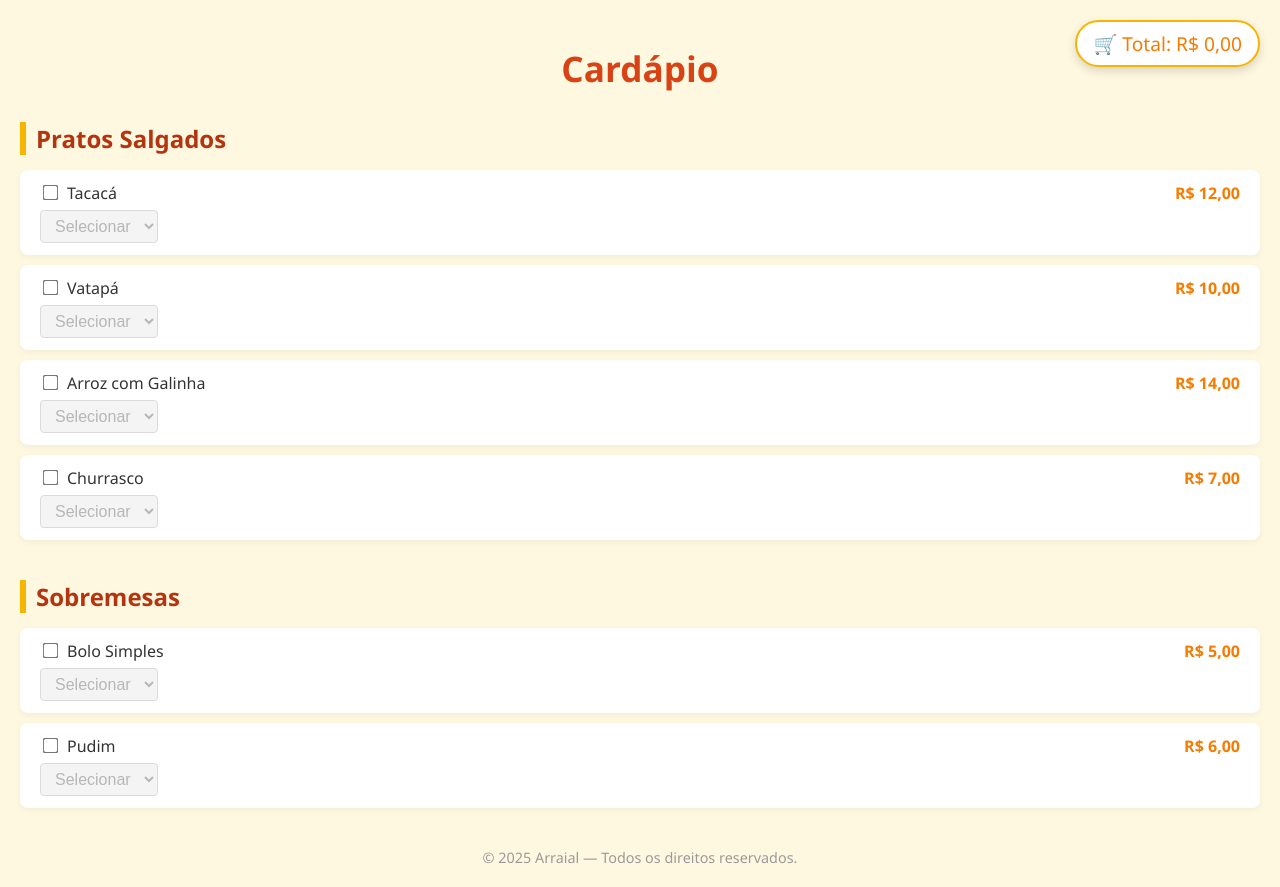
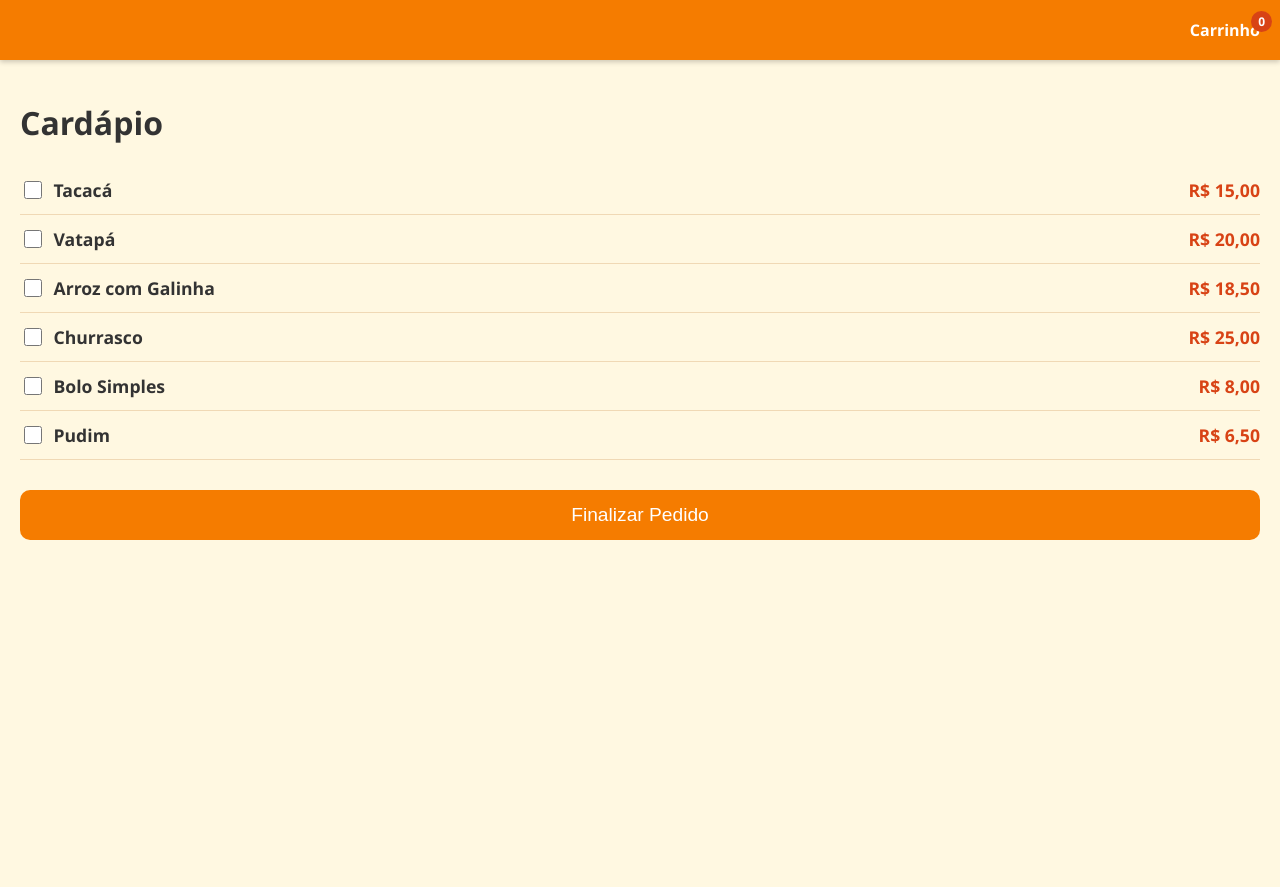
Before and after one commit to jeffersonrosario19/cardapio, a plain HTML site: page cardapio.html in a window 1280 px wide. After the commit the page ends 820 px from the top, so only its background shows below. Drawn offline with Linux system fonts and the light colour scheme.

Commit message:
Add files via upload

```diff
--- a/cardapio.html
+++ b/cardapio.html
@@ -5,310 +5,291 @@
 <meta name="viewport" content="width=device-width, initial-scale=1" />
 <title>Cardápio</title>
 <style>
-    body {
-      font-family: 'Segoe UI', sans-serif;
+  /* Reset e básicos */
+  body, html {
+    margin: 0; padding: 0; height: 100%;
+    font-family: 'Segoe UI', Tahoma, Geneva, Verdana, sans-serif;
     background: #fff8e1;
-      margin: 0;
-      padding: 20px;
     color: #333;
   }
-
-    h1 {
-      color: #d84315;
-      font-size: 2.2rem;
-      text-align: center;
-      margin-bottom: 30px;
+  header {
+    position: fixed;
+    top: 0; left: 0; right: 0;
+    background: #f57c00;
+    color: white;
+    height: 60px;
+    display: flex;
+    align-items: center;
+    justify-content: flex-end;
+    padding: 0 20px;
+    z-index: 1000;
+    box-shadow: 0 2px 5px rgba(0,0,0,0.2);
+  }
+  #carrinho {
+    cursor: pointer;
+    font-weight: bold;
+    position: relative;
+    user-select: none;
+  }
+  #contador-carrinho {
+    position: absolute;
+    top: -8px; right: -12px;
+    background: #d84315;
+    border-radius: 50%;
+    padding: 2px 7px;
+    font-size: 12px;
+    font-weight: 700;
+    color: white;
   }
 
-    .carrinho-fixo {
-      position: fixed;
-      top: 20px;
-      right: 20px;
-      font-size: 1.2rem;
-      background: #fff;
-      border: 2px solid #f8b500;
-      border-radius: 30px;
-      padding: 8px 16px;
-      color: #f57c00;
-      box-shadow: 0 4px 10px rgba(0, 0, 0, 0.15);
-      z-index: 100;
-      cursor: pointer;
-      user-select: none;
+  main {
+    padding: 80px 20px 20px;
+    height: calc(100vh - 80px);
+    overflow-y: auto;
   }
 
-    .categoria {
-      width: 100%;
-      margin-bottom: 40px;
-    }
-
-    .categoria h2 {
-      font-size: 1.5rem;
-      margin-bottom: 15px;
-      border-left: 6px solid #f8b500;
-      padding-left: 10px;
-      color: #b3340f;
-    }
-
-    ul {
+  ul#lista-produtos {
     list-style: none;
     padding: 0;
     margin: 0;
     width: 100%;
   }
 
-    li {
-      display: flex;
-      justify-content: space-between;
-      align-items: flex-start;
-      padding: 12px 20px;
-      margin-bottom: 10px;
-      background: #fff;
-      border-radius: 8px;
-      box-shadow: 0 2px 6px rgba(0, 0, 0, 0.05);
-    }
-
-    .item-info {
+  ul#lista-produtos li {
     display: flex;
     flex-direction: column;
-      align-items: flex-start;
-      flex: 1;
+    border-bottom: 1px solid #f0d9b5;
+    padding: 12px 0;
   }
 
   label {
+    cursor: pointer;
+    font-weight: 600;
+    font-size: 1.1rem;
     display: flex;
+    justify-content: space-between;
     align-items: center;
-      font-size: 1rem;
-      margin-bottom: 6px;
-      cursor: pointer;
   }
 
   input[type="checkbox"] {
-      margin-right: 10px;
-      transform: scale(1.2);
-      cursor: pointer;
+    margin-right: 12px;
+    width: 18px; height: 18px;
   }
 
-    select {
-      padding: 6px 10px;
-      border-radius: 4px;
-      border: 1px solid #ccc;
-      background: #fff;
-      font-size: 1rem;
-      cursor: pointer;
+  .info-produto {
+    display: flex;
+    justify-content: space-between;
+    width: 100%;
   }
 
-    select:disabled {
-      background: #f0f0f0;
-      color: #999;
-      cursor: not-allowed;
+  .preco-produto {
+    font-weight: 700;
+    color: #d84315;
   }
 
-    .preco {
-      font-weight: bold;
-      color: #f57c00;
-      min-width: 70px;
-      text-align: right;
-      margin-left: 15px;
-      white-space: nowrap;
+  input[type="number"] {
+    margin-top: 6px;
+    width: 60px;
+    padding: 4px 6px;
+    font-size: 1rem;
+    border-radius: 6px;
+    border: 1px solid #ccc;
+    display: none;
   }
 
-    footer {
-      text-align: center;
-      font-size: 0.9rem;
-      color: #999;
-      margin-top: 40px;
+  input[type="number"].ativo {
+    display: inline-block;
   }
 
-    @media (max-width: 480px) {
-      li {
-        flex-direction: column;
-        align-items: flex-start;
+  button#finalizar-pedido {
+    margin-top: 30px;
+    background-color: #f57c00;
+    color: white;
+    border: none;
+    padding: 14px;
+    font-size: 1.2rem;
+    border-radius: 10px;
+    cursor: pointer;
+    width: 100%;
+    transition: background-color 0.3s ease;
   }
-
-      .preco {
-        text-align: left;
-        margin-top: 10px;
-      }
+  button#finalizar-pedido:hover {
+    background-color: #d45d00;
   }
 </style>
 </head>
 <body>
 
-  <div class="carrinho-fixo" id="carrinho">🛒 Total: R$ 0,00</div>
+<header>
+  <div id="carrinho" title="Ir para Recebimento">
+    Carrinho <span id="contador-carrinho">0</span>
+  </div>
+</header>
 
+<main>
   <h1>Cardápio</h1>
-
-  <section class="categoria">
-    <h2>Pratos Salgados</h2>
-    <ul>
+  <ul id="lista-produtos">
     <li>
-        <div class="item-info">
       <label>
-            <input type="checkbox" class="item-check" />
-            Tacacá
+        <input type="checkbox" data-nome="Tacacá" data-preco="15.00" />
+        <div class="info-produto">
+          <span>Tacacá</span>
+          <span class="preco-produto">R$ 15,00</span>
+        </div>
       </label>
-          <select class="item-quantidade" data-preco="12.00" disabled>
-            <option value="0">Selecionar</option>
-            <option value="1">1 un</option>
-            <option value="2">2 un</option>
-            <option value="3">3 un</option>
-            <option value="4">4 un</option>
-            <option value="5">5 un</option>
-          </select>
+      <input type="number" min="1" max="10" value="1" />
+    </li>
+    <li>
+      <label>
+        <input type="checkbox" data-nome="Vatapá" data-preco="20.00" />
+        <div class="info-produto">
+          <span>Vatapá</span>
+          <span class="preco-produto">R$ 20,00</span>
         </div>
-        <span class="preco">R$ 12,00</span>
+      </label>
+      <input type="number" min="1" max="10" value="1" />
     </li>
-
     <li>
-        <div class="item-info">
-          <label><input type="checkbox" class="item-check" /> Vatapá</label>
-          <select class="item-quantidade" data-preco="10.00" disabled>
-            <option value="0">Selecionar</option>
-            <option value="1">1 un</option>
-            <option value="2">2 un</option>
-            <option value="3">3 un</option>
-            <option value="4">4 un</option>
-            <option value="5">5 un</option>
-          </select>
+      <label>
+        <input type="checkbox" data-nome="Arroz com Galinha" data-preco="18.50" />
+        <div class="info-produto">
+          <span>Arroz com Galinha</span>
+          <span class="preco-produto">R$ 18,50</span>
         </div>
-        <span class="preco">R$ 10,00</span>
+      </label>
+      <input type="number" min="1" max="10" value="1" />
     </li>
-
     <li>
-        <div class="item-info">
-          <label><input type="checkbox" class="item-check" /> Arroz com Galinha</label>
-          <select class="item-quantidade" data-preco="14.00" disabled>
-            <option value="0">Selecionar</option>
-            <option value="1">1 un</option>
-            <option value="2">2 un</option>
-            <option value="3">3 un</option>
-            <option value="4">4 un</option>
-          </select>
+      <label>
+        <input type="checkbox" data-nome="Churrasco" data-preco="25.00" />
+        <div class="info-produto">
+          <span>Churrasco</span>
+          <span class="preco-produto">R$ 25,00</span>
         </div>
-        <span class="preco">R$ 14,00</span>
+      </label>
+      <input type="number" min="1" max="10" value="1" />
     </li>
-
     <li>
-        <div class="item-info">
-          <label><input type="checkbox" class="item-check" /> Churrasco</label>
-          <select class="item-quantidade" data-preco="7.00" disabled>
-            <option value="0">Selecionar</option>
-            <option value="1">1 un</option>
-            <option value="2">2 un</option>
-            <option value="3">3 un</option>
-            <option value="4">4 un</option>
-          </select>
+      <label>
+        <input type="checkbox" data-nome="Bolo Simples" data-preco="8.00" />
+        <div class="info-produto">
+          <span>Bolo Simples</span>
+          <span class="preco-produto">R$ 8,00</span>
         </div>
-        <span class="preco">R$ 7,00</span>
+      </label>
+      <input type="number" min="1" max="10" value="1" />
+    </li>
+    <li>
+      <label>
+        <input type="checkbox" data-nome="Pudim" data-preco="6.50" />
+        <div class="info-produto">
+          <span>Pudim</span>
+          <span class="preco-produto">R$ 6,50</span>
+        </div>
+      </label>
+      <input type="number" min="1" max="10" value="1" />
     </li>
   </ul>
-  </section>
 
-  <section class="categoria">
-    <h2>Sobremesas</h2>
-    <ul>
-      <li>
-        <div class="item-info">
-          <label><input type="checkbox" class="item-check" /> Bolo Simples</label>
-          <select class="item-quantidade" data-preco="5.00" disabled>
-            <option value="0">Selecionar</option>
-            <option value="1">1 un</option>
-            <option value="2">2 un</option>
-            <option value="3">3 un</option>
-          </select>
-        </div>
-        <span class="preco">R$ 5,00</span>
-      </li>
-
-      <li>
-        <div class="item-info">
-          <label><input type="checkbox" class="item-check" /> Pudim</label>
-          <select class="item-quantidade" data-preco="6.00" disabled>
-            <option value="0">Selecionar</option>
-            <option value="1">1 un</option>
-            <option value="2">2 un</option>
-            <option value="3">3 un</option>
-          </select>
-        </div>
-        <span class="preco">R$ 6,00</span>
-      </li>
-    </ul>
-  </section>
-
-  <footer>
-    &copy; 2025 Arraial — Todos os direitos reservados.
-  </footer>
+  <button id="finalizar-pedido">Finalizar Pedido</button>
+</main>
 
 <script>
-    const checkboxes = document.querySelectorAll('.item-check');
-    const selects = document.querySelectorAll('.item-quantidade');
-    const carrinho = document.getElementById('carrinho');
+  const listaProdutos = document.querySelectorAll('#lista-produtos li');
+  const carrinhoContador = document.getElementById('contador-carrinho');
+  const carrinhoBtn = document.getElementById('carrinho');
+  const finalizarBtn = document.getElementById('finalizar-pedido');
 
-    function calcularTotal() {
-      let total = 0;
+  function atualizarContador() {
+    const pedido = JSON.parse(localStorage.getItem('pedido') || '[]');
+    const totalItens = pedido.reduce((acc, item) => acc + item.quantidade, 0);
+    carrinhoContador.textContent = totalItens;
+  }
 
-      selects.forEach(select => {
-        if (!select.disabled) {
-          const quantidade = parseInt(select.value);
-          const preco = parseFloat(select.dataset.preco);
-          if (!isNaN(quantidade) && quantidade > 0) {
-            total += quantidade * preco;
+  listaProdutos.forEach(li => {
+    const checkbox = li.querySelector('input[type=checkbox]');
+    const inputQtd = li.querySelector('input[type=number]');
+
+    // Mostrar input apenas quando checkbox marcado
+    checkbox.addEventListener('change', () => {
+      if (checkbox.checked) {
+        inputQtd.classList.add('ativo');
+        inputQtd.disabled = false;
+        // Já deixa 1 unidade ao ativar
+        inputQtd.value = '1';
+      } else {
+        inputQtd.classList.remove('ativo');
+        inputQtd.disabled = true;
+        inputQtd.value = '1'; // reset
       }
-        }
+      salvarPedido();
+      atualizarContador();
     });
 
-      carrinho.textContent = `🛒 Total: R$ ${total.toFixed(2).replace('.', ',')}`;
-    }
-
-    checkboxes.forEach(checkbox => {
-      checkbox.addEventListener('change', function () {
-        const select = this.closest('.item-info').querySelector('.item-quantidade');
-        if (this.checked) {
-          select.disabled = false;
-          select.value = "1";  // Valor padrão 1un ao ativar
-        } else {
-          select.disabled = true;
-          select.value = "0";
-        }
-        calcularTotal();
-      });
+    // Listener para mudar quantidade
+    inputQtd.addEventListener('input', () => {
+      // Limitar para mínimo 1 e máximo 10
+      let val = parseInt(inputQtd.value);
+      if (isNaN(val) || val < 1) val = 1;
+      else if (val > 10) val = 10;
+      inputQtd.value = val;
+      salvarPedido();
+      atualizarContador();
     });
 
-    selects.forEach(select => {
-      select.addEventListener('change', calcularTotal);
+    // Iniciar input desabilitado
+    inputQtd.disabled = true;
   });
 
-    carrinho.addEventListener('click', () => {
+  function salvarPedido() {
     const pedido = [];
-
-      const itens = document.querySelectorAll('li');
-
-      itens.forEach(item => {
-        const checkbox = item.querySelector('.item-check');
-        const select = item.querySelector('.item-quantidade');
-
-        if (checkbox && checkbox.checked && select && parseInt(select.value) > 0) {
-          const nome = checkbox.parentElement.textContent.trim();
-          const preco = parseFloat(select.dataset.preco);
+    listaProdutos.forEach(li => {
+      const checkbox = li.querySelector('input[type=checkbox]');
+      const inputQtd = li.querySelector('input[type=number]');
+      if (checkbox.checked) {
         pedido.push({
-            nome,
-            quantidade: parseInt(select.value),
-            preco
+          nome: checkbox.dataset.nome,
+          preco: parseFloat(checkbox.dataset.preco),
+          quantidade: parseInt(inputQtd.value)
         });
       }
     });
-
-      if (pedido.length === 0) {
-        alert('Selecione pelo menos um item para continuar.');
-        return;
+    localStorage.setItem('pedido', JSON.stringify(pedido));
   }
 
-      localStorage.setItem('pedido', JSON.stringify(pedido));
+  // Atualizar contador ao carregar página (caso já tenha pedido salvo)
+  window.addEventListener('load', () => {
+    // Recarregar checkbox e input qtd de acordo com pedido salvo
+    const pedidoSalvo = JSON.parse(localStorage.getItem('pedido') || '[]');
+    if (pedidoSalvo.length) {
+      listaProdutos.forEach(li => {
+        const checkbox = li.querySelector('input[type=checkbox]');
+        const inputQtd = li.querySelector('input[type=number]');
+        const itemPedido = pedidoSalvo.find(p => p.nome === checkbox.dataset.nome);
+        if (itemPedido) {
+          checkbox.checked = true;
+          inputQtd.classList.add('ativo');
+          inputQtd.disabled = false;
+          inputQtd.value = itemPedido.quantidade;
+        }
+      });
+    }
+    atualizarContador();
+  });
+
+  // Clique no carrinho leva para recebimento
+  carrinhoBtn.addEventListener('click', () => {
     window.location.href = 'recebimento.html';
   });
 
-    // Inicializa total no carregamento
-    calcularTotal();
+  finalizarBtn.addEventListener('click', () => {
+    const pedidoAtual = JSON.parse(localStorage.getItem('pedido') || '[]');
+    if (pedidoAtual.length === 0) {
+      alert('Seu carrinho está vazio! Selecione algum produto para finalizar o pedido.');
+      return;
+    }
+    window.location.href = 'recebimento.html';
+  });
 </script>
 
 </body>
```
Also changed, not shown: recebimento.html (+114 -106 lines). Lines whose indentation alone changed are shown as unchanged.
